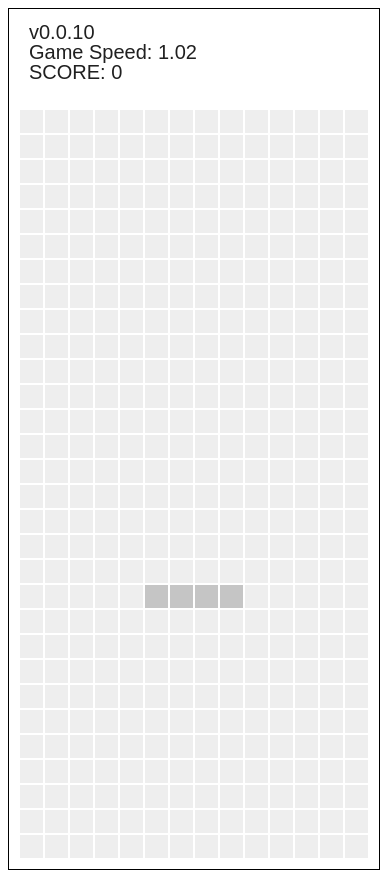
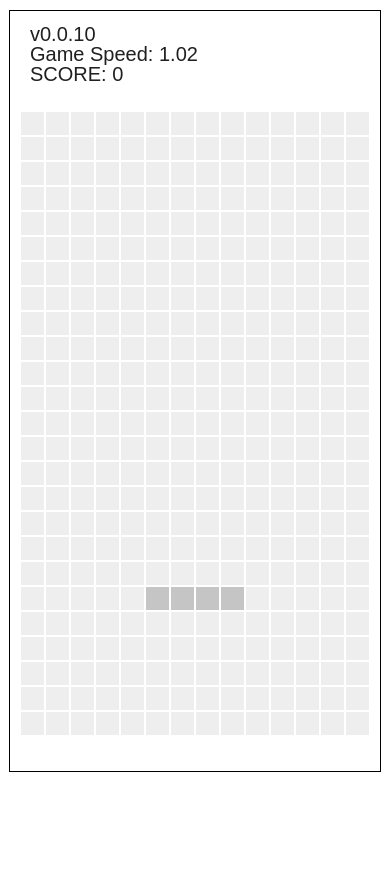
Before and after one commit to galtonova/tetris, a website: page index.html in a window 390 px wide. After the commit the page ends 844 px from the top, so only its background shows below. Drawn offline with Linux system fonts and the light colour scheme.

Commit message:
mobile friendly width / height

```diff
--- a/index.html
+++ b/index.html
@@ -2,10 +2,16 @@
 <html lang="en">
 <head>
   <meta charset="UTF-8">
+  <meta name="viewport" content="width=device-width, initial-scale=1.0">
   <title>Tetris</title>
   <style>
     body {
       overscroll-behavior: contain;
+      margin: 10px 0 0 0;
+      padding: 0;
+      display: flex;
+      justify-content: center;
+      align-items: center;
     }
   </style>
 </head>
--- a/tetris.js
+++ b/tetris.js
@@ -308,7 +308,7 @@ const init = () => {
   canvas.ctx = canvas.element.getContext('2d');
 
   canvas.element.width = 370;
-  canvas.element.height = 860;
+  canvas.element.height = 760;
   canvas.element.style.border = '1px solid black';
 
   document.body.appendChild(canvas.element);
@@ -318,7 +318,7 @@ const init = () => {
   game.config.tetrisBoardX = 10;
   game.config.tetrisBoardY = 100;
   game.config.tetrisBoardWidth = 14; // how many tetris boxes horizontally
-  game.config.tetrisBoardHeight = 30; // how many tetris boxes vertically
+  game.config.tetrisBoardHeight = 25; // how many tetris boxes vertically
 
   game.config.tetrisBoxSize = 25; // The size of a tetris box in pixels
 
```
